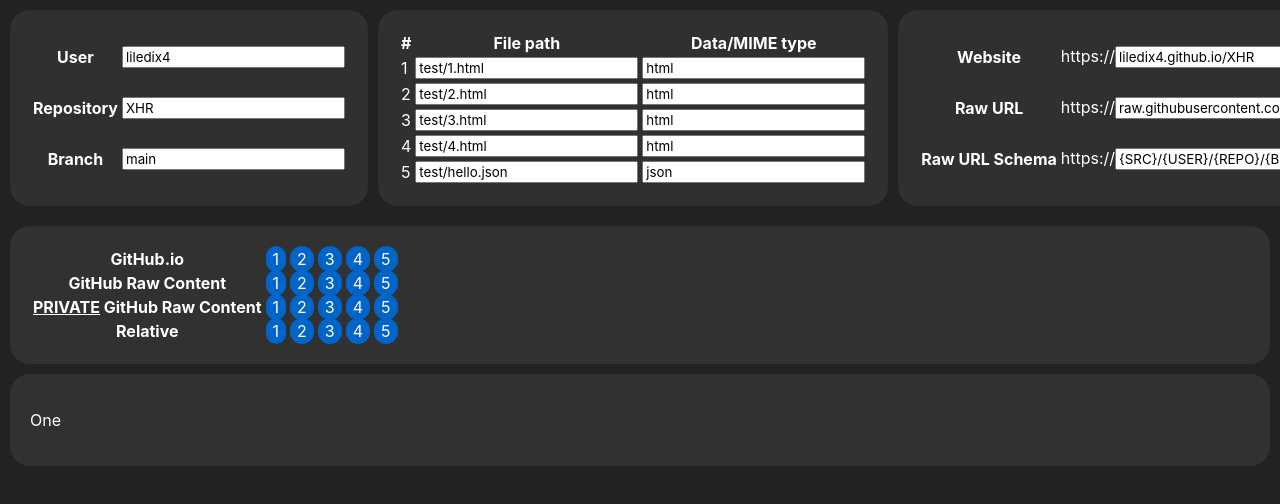
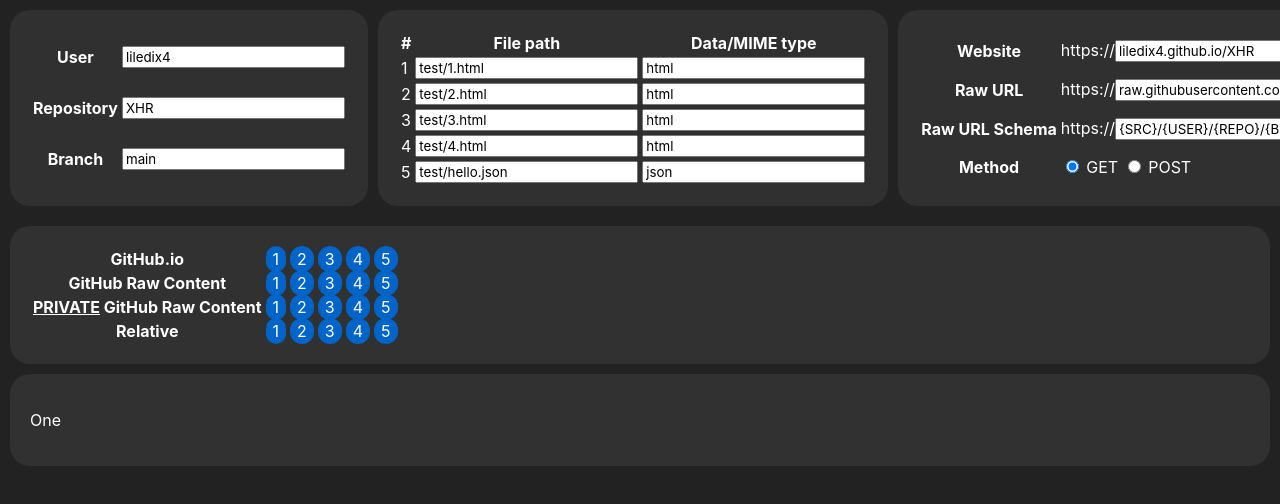
Before and after one commit to liledix4/XHR, a plain HTML site: page index.html in a window 1280 px wide. Drawn offline with Linux system fonts and the light colour scheme.

Commit message:
2024.11.17

```diff
--- a/index.html
+++ b/index.html
@@ -67,6 +67,13 @@
                 <th>Raw URL Schema</th>
                 <td>https://<input type="text" class="config_rawurlschema" value="{SRC}/{USER}/{REPO}/{BRANCH}/{URL}"></td>
             </tr>
+            <tr>
+                <th>Method</th>
+                <td>
+                    <label><input type="radio" class="config_method" name="config_method" value="GET" checked> GET</label>
+                    <label><input type="radio" class="config_method" name="config_method" value="POST"> POST</label>
+                </td>
+            </tr>
         </table>
         <table>
             <caption><b>For private repositories</b></caption>
--- a/main.js
+++ b/main.js
@@ -26,6 +26,7 @@ links.forEach(link => {
             website:        document.querySelector(`${qsConfigRoot}website`).value,
             rawUrl:         document.querySelector(`${qsConfigRoot}rawurl`).value,
             rawUrlSchema:   document.querySelector(`${qsConfigRoot}rawurlschema`).value,
+            method:         document.querySelector(`${qsConfigRoot}method:checked`).value,
         };
         let linkAttribute = {
             domainType: rawAttributes.domain.value,
@@ -47,11 +48,11 @@ links.forEach(link => {
 
         function getRawUrlFromSchema() {
             return inputValues.rawUrlSchema
-                .replace('{SRC}', inputValues.rawUrl)
-                .replace('{USER}', inputValues.user)
-                .replace('{REPO}', inputValues.rep)
-                .replace('{BRANCH}', inputValues.branch)
-                .replace('{URL}', inputValues.url);
+                .replace('{SRC}',       inputValues.rawUrl)
+                .replace('{USER}',      inputValues.user)
+                .replace('{REPO}',      inputValues.rep)
+                .replace('{BRANCH}',    inputValues.branch)
+                .replace('{URL}',       inputValues.url);
         }
 
         switch (linkAttribute.domainType) {
@@ -80,6 +81,7 @@ links.forEach(link => {
                 url: finalUrl,
                 mime: mime,
                 headers: headers,
+                method: inputValues.method,
             },
             data => {
                 addTo.innerHTML = data;
--- a/modules/ajax.js
+++ b/modules/ajax.js
@@ -13,6 +13,8 @@ function getFullObject(xhrRequest) {
 export function readTextFile(xhrRequest, callback) {
     xhrRequest = getFullObject(xhrRequest);
     const xhr = new XMLHttpRequest();
+
+    console.log(xhrRequest.method);
 
     xhr.overrideMimeType(xhrRequest.mime);
     xhr.open(
```
